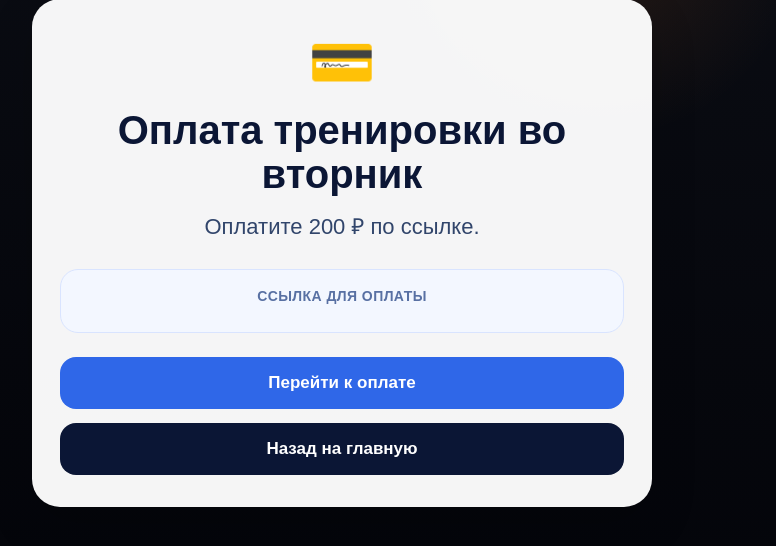
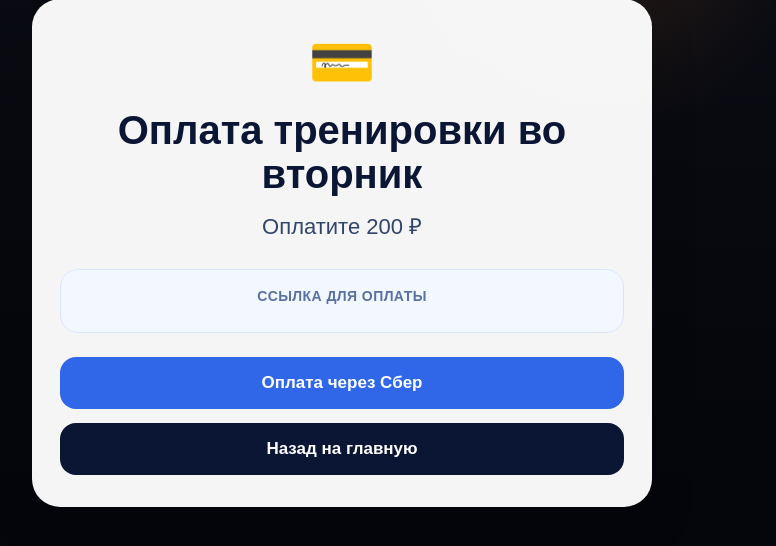
Before and after one commit to kiza821-code/basket-notifier, a Flask app: page /payment/tuesday in a window 1280 px wide. Shown: the part 147-693 px from the top of the page, without its empty margins (298-1074 px from the left). Run offline with Flask 3, Linux system fonts and the light colour scheme; the visitor is signed in with stand-in values (Sample User, id 1).

Commit message:
update payment_page

```diff
--- a/app.py
+++ b/app.py
@@ -849,7 +849,7 @@ def payment_tuesday():
     return render_template(
         "payment_page.html",
         payment_title="Оплата тренировки во вторник",
-        payment_text="Оплатите 200 ₽ по ссылке.",
+        payment_text="Оплатите 200 ₽",
         payment_link=PAYMENT_LINK_TUESDAY
     )
 
--- a/templates/payment_page.html
+++ b/templates/payment_page.html
@@ -138,7 +138,7 @@
 
             <div class="payment-actions">
                 <a href="{{ payment_link }}" class="payment-btn payment-btn-primary" target="_blank" rel="noopener noreferrer">
-                    Перейти к оплате
+                    Оплата через Сбер
                 </a>
 
                 <a href="{{ url_for('index') }}" class="payment-btn payment-btn-secondary">
```
